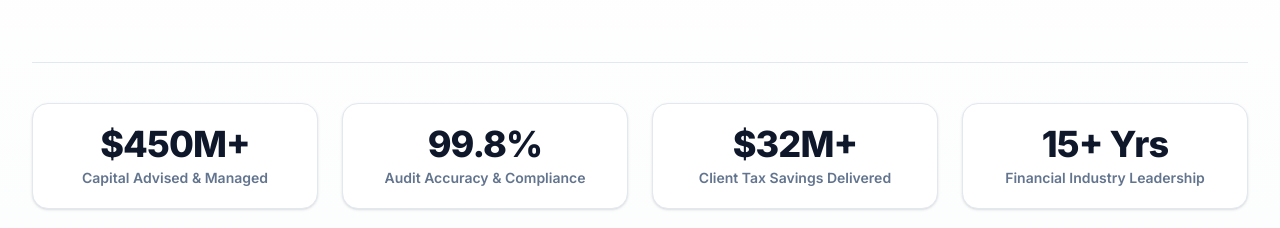
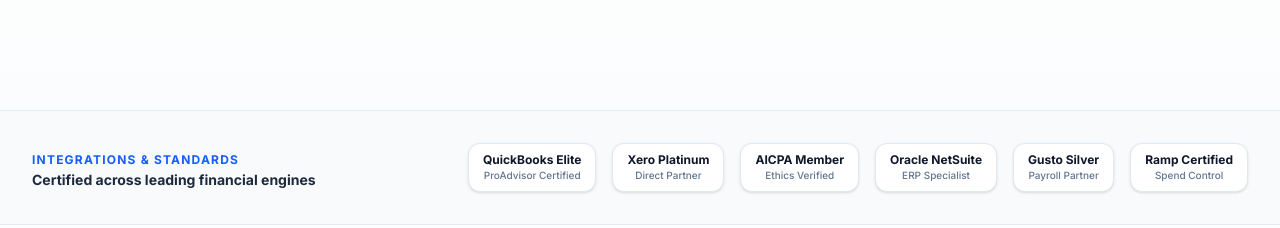
Before and after one commit to saimsultan380/smartpromo, a Next.js app: page / in a window 1280 px wide. Shown: the part 724-952 px from the top of the page. Built offline with nearby package versions, Linux system fonts and the light colour scheme.

Commit message:
fix(home): remove stats bar cards from hero section

```diff
--- a/src/components/home/Hero.tsx
+++ b/src/components/home/Hero.tsx
@@ -2,7 +2,6 @@
 
 import Image from "next/image";
 import { ArrowRight, CheckCircle2, TrendingUp } from "lucide-react";
-import { STATS_DATA } from "@/data/content";
 
 interface HeroProps {
   onOpenConsultation: () => void;
@@ -107,22 +106,6 @@
             </div>
           </div>
         </div>
-
-        {/* High-Impact Stats Bar */}
-        <div className="mt-16 pt-10 border-t border-slate-200">
-          <div className="grid grid-cols-2 lg:grid-cols-4 gap-6 text-center">
-            {STATS_DATA.map((stat, i) => (
-              <div key={i} className="p-5 rounded-2xl bg-white border border-slate-200 shadow-sm hover:border-blue-300 transition-colors">
-                <div className="text-3xl sm:text-4xl font-extrabold text-slate-900 tracking-tight">
-                  {stat.value}
-                </div>
-                <div className="text-xs sm:text-sm font-semibold text-slate-500 mt-1">
-                  {stat.label}
-                </div>
-              </div>
-            ))}
-          </div>
-        </div>
       </div>
     </section>
   );
```
